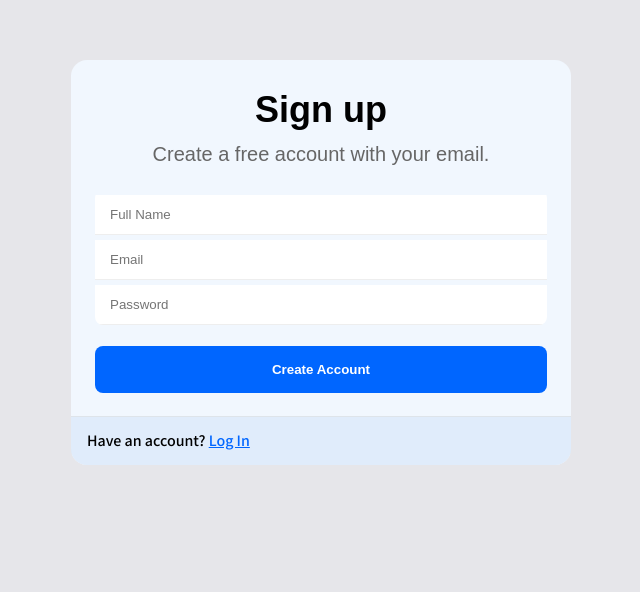
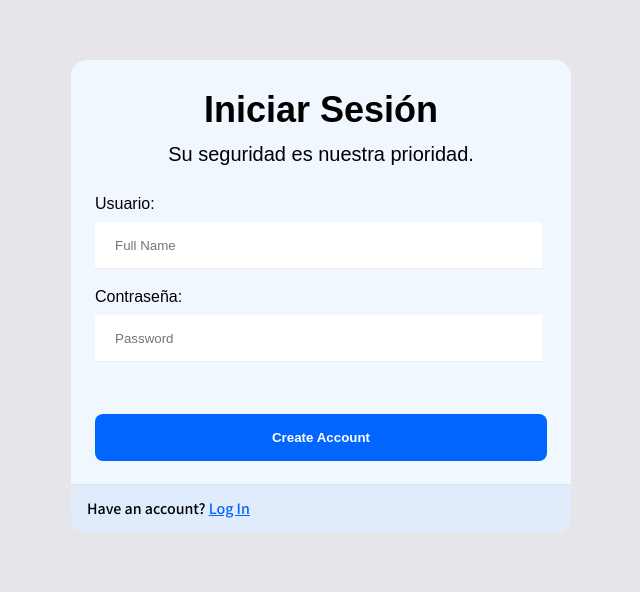
Before and after one commit to nescalan/axioma, a PHP site: page / in a window 1280 px wide. Shown: the top 592 px of the page, without its empty margins (319-959 px from the left). Run offline with PHP 8.4, Linux system fonts and the light colour scheme; some web fonts are replaced.

Commit message:
FEAT: Snackbar and button action
+ Snackbar Error Message
+ Button get form information

```diff
--- a/assets/css/global.css
+++ b/assets/css/global.css
@@ -16,7 +16,7 @@ h1 {
 }
 h2 {
   /* Box model */
-  color: #666;
+  /* color: #666; */
   font-family: var(--font-fira-h2);
   font-weight: 500;
   font-size: var(--size-h2);
@@ -28,6 +28,38 @@ p {
   font-size: 1.6rem;
 }
 
+.container {
+  width: 90%;
+  max-width: 1200px;
+  overflow: hidden;
+  margin: 0 auto;
+  padding: 60px 0;
+}
+
+@media (min-width: 576px) {
+  .container {
+    max-width: 540px;
+  }
+}
+
+@media (min-width: 768px) {
+  .container {
+    max-width: 720px;
+  }
+}
+
+@media (min-width: 992px) {
+  .container {
+    max-width: 960px;
+  }
+}
+
+@media (min-width: 1200px) {
+  .container {
+    max-width: 1140px;
+  }
+}
+
 /* Positioning */
 /* Box model */
 /* Typographic */
--- a/assets/css/import.css
+++ b/assets/css/import.css
@@ -1,6 +1,4 @@
 @import "./reset.css";
 @import "./variables.css";
-@import "./styles.css";
-@import "./login.css";
-@import "./register.css";
+@import "./snackbar.css";
 @import "./global.css";
--- a/assets/css/login.css
+++ b/assets/css/login.css
@@ -1,46 +1,118 @@
-.container {
-  width: 90%;
-  max-width: 1200px;
+.form-box {
+  /* Box model */
+  margin: 0 auto;
+  max-width: 500px;
+  border-radius: 16px;
+
+  /* Typographic */
+  color: #010101;
+
+  /* Visual */
   overflow: hidden;
-  margin: 0 auto;
-  padding: 60px 0;
+  background-color: #f1f7fe;
 }
 
-@media (min-width: 576px) {
-  .container {
-    max-width: 540px;
-  }
+.form {
+  /* Positioning */
+  position: relative;
+
+  /* Box model */
+  padding: 32px 24px 24px;
+  display: flex;
+  gap: 16px;
+  flex-direction: column;
+
+  /* Typographic */
+  text-align: center;
 }
 
-@media (min-width: 768px) {
-  .container {
-    max-width: 720px;
-  }
+/*Form text*/
+.title {
+  /* Typographic */
+  font-weight: bold;
+  font-size: var(--size-h1);
 }
 
-@media (min-width: 992px) {
-  .container {
-    max-width: 960px;
-  }
+.form-container {
+  /* Box model */
+  width: 100%;
+  padding: 16px 0;
+  border-radius: 8px;
+
+  /* Typographic */
+  text-align: left;
+
+  /* Visual */
+  overflow: hidden;
 }
 
-@media (min-width: 1200px) {
-  .container {
-    max-width: 1140px;
-  }
+/*Input boxes*/
+label {
+  text-align: left;
+}
+.input {
+  /* Box model */
+  width: 90%;
+  margin-top: 10px;
+  margin-bottom: 20px;
+  height: 30px;
+  padding: 8px 20px;
+  border: 0;
+  border-bottom: 1px solid #eee;
+
+  /* Visual */
+  outline: 0;
+  /* background-color: #fff; */
 }
 
-#signup-error-message {
+.form-section {
   /* Box model */
-  margin-top: 2rem;
-  padding: 1.6rem 0;
-  /* border: 1px solid #a94442; */
-  text-align: center;
+  padding: 16px;
+  /* font-size: 0.85rem; */
+
+  /* Visual */
+  background-color: #e0ecfb;
+  box-shadow: rgb(0 0 0 / 8%) 0 -1px;
+}
+
+.form-section a {
   /* Typographic */
-  color: #a94442;
+  color: #0066ff;
+  font-weight: bold;
+
   /* Visual */
-  /* background-color: #f2dede; */
+  transition: color 0.3s ease;
 }
+
+.form-section a:hover {
+  /* Typographic */
+  color: #005ce6;
+  text-decoration: underline;
+}
+
+/*Button*/
+.form button {
+  /* Box model */
+  padding: 1.6rem 16px;
+  border: 0;
+  border-radius: 8px;
+  /* Typographic */
+  color: #fff;
+  /* font-size: 1rem; */
+  font-weight: 600;
+  /* Visual */
+  cursor: pointer;
+  background-color: #0066ff;
+  transition: background-color 0.3s ease;
+}
+
+.form button:hover {
+  background-color: #005ce6;
+}
+.form button:active {
+  transform: translateY(0.2rem);
+}
+
 /* Positioning */
 /* Box model */
 /* Typographic */
--- a/assets/css/register.css
+++ /dev/null
@@ -1,113 +0,0 @@
-.form-box {
-  /* Box model */
-  margin: 0 auto;
-  max-width: 500px;
-  border-radius: 16px;
-
-  /* Typographic */
-  color: #010101;
-
-  /* Visual */
-  overflow: hidden;
-  background-color: #f1f7fe;
-}
-
-.form {
-  /* Positioning */
-  position: relative;
-
-  /* Box model */
-  padding: 32px 24px 24px;
-  display: flex;
-  gap: 16px;
-  flex-direction: column;
-
-  /* Typographic */
-  text-align: center;
-}
-
-/*Form text*/
-.title {
-  /* Typographic */
-  font-weight: bold;
-  font-size: var(--size-h1);
-}
-
-/*Input boxes*/
-.form-container {
-  /* Box model */
-  width: 100%;
-  margin: 1rem 0 0.5rem;
-  border-radius: 8px;
-
-  /* Visual */
-  overflow: hidden;
-}
-
-.input {
-  /* Box model */
-  width: 100%;
-  height: 40px;
-  margin-top: 0.5rem;
-  padding: 8px 15px;
-  border: 0;
-  border-bottom: 1px solid #eee;
-
-  /* Typographic */
-  /* font-size: 0.9rem; */
-
-  /* Visual */
-  outline: 0;
-  background-color: #fff;
-}
-
-.form-section {
-  /* Box model */
-  padding: 16px;
-  /* font-size: 0.85rem; */
-
-  /* Visual */
-  background-color: #e0ecfb;
-  box-shadow: rgb(0 0 0 / 8%) 0 -1px;
-}
-
-.form-section a {
-  /* Typographic */
-  color: #0066ff;
-  font-weight: bold;
-
-  /* Visual */
-  transition: color 0.3s ease;
-}
-
-.form-section a:hover {
-  /* Typographic */
-  color: #005ce6;
-  text-decoration: underline;
-}
-
-/*Button*/
-.form button {
-  /* Box model */
-  padding: 1.6rem 16px;
-  border: 0;
-  border-radius: 8px;
-  /* Typographic */
-  color: #fff;
-  /* font-size: 1rem; */
-  font-weight: 600;
-  /* Visual */
-  cursor: pointer;
-  background-color: #0066ff;
-  transition: background-color 0.3s ease;
-}
-
-.form button:hover {
-  background-color: #005ce6;
-}
-
-/* Positioning */
-/* Box model */
-/* Typographic */
-/* Visual */
-/* Misc */
--- /dev/null
+++ b/assets/css/snackbar.css
@@ -0,0 +1,88 @@
+/* The snackbar - position it at the bottom and in the middle of the screen */
+#snackbar {
+  /* Positioning */
+  position: fixed; /* Sit on top of the screen */
+  top: 30px; /* 30px from the top */
+  right: 0;
+  left: 0; /* Center the snackbar */
+  z-index: 1; /* Add a z-index if needed */
+
+  /* Box model */
+  width: 80%; /* Set a default minimum width */
+  height: 50px;
+  margin: 0 auto;
+  padding: 16px; /* Padding */
+  display: flex;
+  justify-content: center;
+  align-items: center;
+  border-radius: 2px; /* Rounded borders */
+
+  /* Typographic */
+  color: #fff; /* White text color */
+  text-align: center; /* Centered text */
+
+  /* Visual */
+  visibility: hidden; /* Hidden by default. Visible on click */
+  background-color: #333; /* Black background color */
+
+  /* Misc */
+}
+
+/* Show the snackbar when clicking on a button (class added with JavaScript) */
+#snackbar.show {
+  visibility: visible; /* Show the snackbar */
+  /* Add animation: Take 0.5 seconds to fade in and out the snackbar.
+    However, delay the fade out process for 2.5 seconds */
+  -webkit-animation: fadein 0.5s, fadeout 0.5s 2.5s;
+  animation: fadein 0.5s, fadeout 0.5s 2.5s;
+}
+
+/* Animations to fade the snackbar in and out */
+@-webkit-keyframes fadein {
+  from {
+    top: 0;
+    opacity: 0;
+  }
+  to {
+    top: 30px;
+    opacity: 1;
+  }
+}
+
+@keyframes fadein {
+  from {
+    top: 0;
+    opacity: 0;
+  }
+  to {
+    top: 30px;
+    opacity: 1;
+  }
+}
+
+@-webkit-keyframes fadeout {
+  from {
+    top: 30px;
+    opacity: 1;
+  }
+  to {
+    top: 0;
+    opacity: 0;
+  }
+}
+
+@keyframes fadeout {
+  from {
+    top: 30px;
+    opacity: 1;
+  }
+  to {
+    top: 0;
+    opacity: 0;
+  }
+}
+/* Positioning */
+/* Box model */
+/* Typographic */
+/* Visual */
+/* Misc */
--- a/assets/css/styles.css
+++ /dev/null
@@ -1,35 +0,0 @@
-* {
-  /* Box model */
-  box-sizing: border-box;
-  margin: 0;
-  padding: 0;
-}
-
-html {
-  /* Box model */
-  font-size: 62.5%;
-}
-body {
-  /* Box model */
-  font-size: 1.6rem;
-}
-h1 {
-  /* Typographic */
-  font-family: var(--font-assistant-h1);
-  font-weight: bold;
-  font-size: 4rem;
-}
-h2 {
-  /* Typographic */
-  font-family: var(--font-fira-h2);
-  font-size: 2.7rem;
-}
-p {
-  /* Typographic */
-  font-family: var(--font-mukta-body);
-}
-/* Positioning */
-/* Box model */
-/* Typographic */
-/* Visual */
-/* Misc */
--- a/assets/js/registration.js
+++ b/assets/js/registration.js
@@ -1,37 +1,90 @@
 $(document).ready(function () {
-  $("#signup-form").submit(function (event) {
+  // DATA BASE: Active users
+  const activeUsers = [
+    {
+      id: 109130576,
+      usuario: "Nelson Gonzalez",
+      clave: "4u3p7px6",
+      empresa: "Mobil Phone",
+      tipoUsuario: "operario",
+      activo: true,
+    },
+    {
+      id: 304130541,
+      usuario: "Jorge Basilio",
+      clave: "nxbwcp7h",
+      empresa: "Mobilnet Solutions",
+      tipoUsuario: "supervisor",
+      activo: true,
+    },
+    {
+      id: 401820626,
+      usuario: "Nathalia Rojas",
+      clave: "Nvr63537",
+      empresa: "Axioma Systems",
+      tipoUsuario: "administrador",
+      activo: true,
+    },
+    {
+      id: 88285888,
+      usuario: "Marco Gonzalez",
+      clave: "12345678",
+      empresa: "Saint Gregori",
+      tipoUsuario: "super usuario",
+      activo: true,
+    },
+    {
+      id: 103590581,
+      usuario: "Don Nelson",
+      clave: "83102332",
+      empresa: "Mototurbo Comunicaciones",
+      tipoUsuario: "invitado",
+      activo: true,
+    },
+  ];
+
+  $("#login-form").submit(function (event) {
     // Prevent the form from submitting
     event.preventDefault();
 
     // Get the values entered in the form fields
-    let fullNameSignUp = $("#fullname-signup").val();
-    let emailSignUp = $("#email-signup").val();
-    let passwordInputSignUp = $("#password-signup").val();
+    let fullNameLogin = $("#fullname-login").val();
+    let passwordInputLogin = $("#password-login").val();
 
     // Using trim()
-    fullNameSignUp = $.trim(fullNameSignUp);
-    emailSignUp = $.trim(emailSignUp);
-    passwordInputSignUp = $.trim(passwordInputSignUp);
+    fullNameLogin = $.trim(fullNameLogin);
+    passwordInputLogin = $.trim(passwordInputLogin);
+
+    // Submit the form if the sanitized data is valid
+    if (fullNameLogin.length > 0 && passwordInputLogin.length > 0) {
+      $("#login-error-message").html("Enviado Correctamente");
+    } else {
+      const loginErrorMessage = `
+      <div class="error-message">
+        <p>"Please fill in all the requested fields."</p>
+      </div>
+      `;
+      const loginSnackbar = `
+        <p>"Complete all the requested fields."</p>
+      `;
+      $("#login-error-message").html(loginErrorMessage);
+      $("#snackbar").html(loginErrorMessage).addClass("show");
+
+      setTimeout(function () {
+        $("#snackbar").html(loginErrorMessage).removeClass("show");
+      }, 3000);
+    }
+  });
+
+  $("#btn-login").click(() => {
+    // Get the values entered in the form fields
+    let fullNameLogin = $("#fullname-login").val();
+    let passwordInputLogin = $("#password-login").val();
 
     // DEBUG: console.log();
-    console.log(`Nombre: ${fullNameSignUp} | Tamaño: ${fullNameSignUp.length}`);
-    console.log(`Nombre: ${emailSignUp} | Tamaño: ${emailSignUp.length}`);
+    console.log(`Nombre: ${fullNameLogin} | Tamaño: ${fullNameLogin.length}`);
     console.log(
-      `Password: ${passwordInputSignUp} | Tamaño: ${passwordInputSignUp.length}`
+      `Password: ${passwordInputLogin} | Tamaño: ${passwordInputLogin.length}`
     );
-
-    // Submit the form if the sanitized data is valid
-    if (
-      fullNameSignUp.length > 0 &&
-      emailSignUp.length > 0 &&
-      passwordInputSignUp.length > 0
-    ) {
-      $("#login-form").submit();
-      alert("Enviado correctamente");
-    } else {
-      $("#signup-error-message").text(
-        "Please fill in all the requested fields."
-      );
-    }
   });
 });
--- a/index.html
+++ b/index.html
@@ -16,42 +16,42 @@
     />
     <!-- CSS: Local Styles -->
     <link rel="stylesheet" href="./assets/css/import.css" />
+    <!-- CSS: Snackbar Styles -->
+    <link rel="stylesheet" href="./assets/css/login.css" />
     <title>Axioma</title>
   </head>
   <body>
-    <section id="sec-signup" class="container">
+    <section id="sec-login" class="container">
       <div class="form-box">
-        <form id="signup-form" class="form">
-          <span class="title">Sign up</span>
-          <h2 class="subtitle">Create a free account with your email.</h2>
+        <form id="login-form" class="form">
+          <span class="title">Iniciar Sesión </span>
+          <h2 class="subtitle">Su seguridad es nuestra prioridad.</h2>
           <div class="form-container">
+            <label for="full-name">Usuario:</label>
             <input
-              id="fullname-signup"
+              id="fullname-login"
               class="input"
               name="full-name"
               type="text"
               placeholder="Full Name"
             />
+
+            <label for="password">Contraseña: </label>
             <input
-              id="email-signup"
+              id="password-login"
               class="input"
-              type="email"
-              placeholder="Email"
-            />
-            <input
-              id="password-signup"
-              class="input"
+              name="password"
               type="password"
               placeholder="Password"
             />
           </div>
-          <button id="btn-signup" type="submit">Create Account</button>
+          <button id="btn-login" type="submit">Create Account</button>
         </form>
         <div class="form-section">
           <p>Have an account? <a href="./login.html">Log In</a></p>
         </div>
+        <div id="snackbar">Some text some message..</div>
       </div>
-      <p id="signup-error-message"></p>
     </section>
 
     <!-- SCRIPT: jQuery Google CDN -->
```
